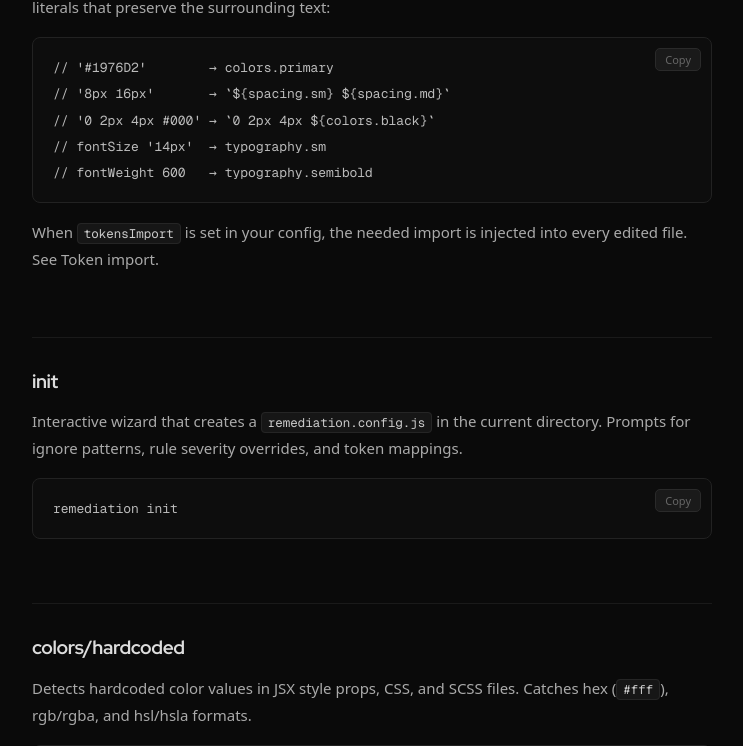
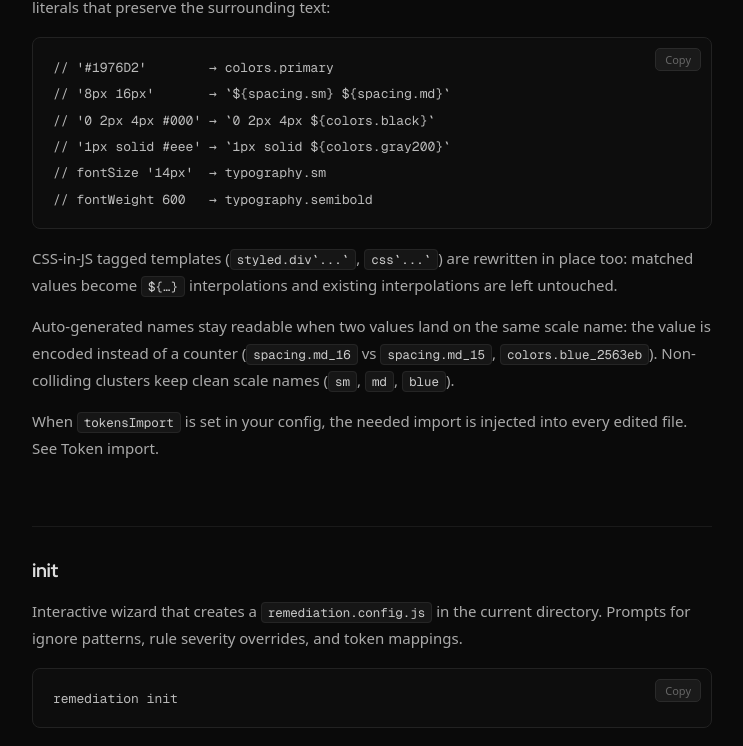
Before and after one commit to arnaudmanaranche/remediation, a React (Vite) app in the folder packages/website/: page /docs in a window 1280 px wide. Shown: the part 3159-3905 px from the top of the page, without its empty margins (288-1031 px from the left). Built offline with nearby package versions, Linux system fonts and the light colour scheme.

Commit message:
docs(website): document codemod template/shorthand support and weight token keys

```diff
--- a/packages/website/src/pages/DocsPage.tsx
+++ b/packages/website/src/pages/DocsPage.tsx
@@ -326,7 +326,18 @@ function DocsContent() {
           Whole-value literals become bare references, while compound and shorthand values
           become template literals that preserve the surrounding text:
         </p>
-        <Code colorize code={`// '#1976D2'        → colors.primary\n// '8px 16px'       → \`\${spacing.sm} \${spacing.md}\`\n// '0 2px 4px #000' → \`0 2px 4px \${colors.black}\`\n// fontSize '14px'  → typography.sm\n// fontWeight 600   → typography.semibold`} />
+        <Code colorize code={`// '#1976D2'        → colors.primary\n// '8px 16px'       → \`\${spacing.sm} \${spacing.md}\`\n// '0 2px 4px #000' → \`0 2px 4px \${colors.black}\`\n// '1px solid #eee' → \`1px solid \${colors.gray200}\`\n// fontSize '14px'  → typography.sm\n// fontWeight 600   → typography.semibold`} />
+        <p>
+          CSS-in-JS tagged templates (<code>styled.div`...`</code>, <code>css`...`</code>) are
+          rewritten in place too: matched values become <code>${'{…}'}</code> interpolations
+          and existing interpolations are left untouched.
+        </p>
+        <p>
+          Auto-generated names stay readable when two values land on the same scale name:
+          the value is encoded instead of a counter (<code>spacing.md_16</code> vs{' '}
+          <code>spacing.md_15</code>, <code>colors.blue_2563eb</code>). Non-colliding clusters
+          keep clean scale names (<code>sm</code>, <code>md</code>, <code>blue</code>).
+        </p>
         <p>
           When <code>tokensImport</code> is set in your config, the needed import is injected
           into every edited file. See <a href="#config-tokens-import">Token import</a>.
@@ -346,8 +357,10 @@ function DocsContent() {
       <section>
         <Heading id="rule-colors">colors/hardcoded</Heading>
         <p>
-          Detects hardcoded color values in JSX style props, CSS, and SCSS files.
-          Catches hex (<code>#fff</code>), rgb/rgba, and hsl/hsla formats.
+          Detects hardcoded color values in JSX style props, CSS-in-JS tagged templates,
+          CSS, and SCSS files. Catches hex (<code>#fff</code>), rgb/rgba, and hsl/hsla
+          formats — including inside shorthand values like{' '}
+          <code>border: '1px solid #e4e4e7'</code>.
         </p>
         <Code colorize code={`// ✖ flagged\n<div style={{ color: '#1976D2' }} />\n\n// ✔ ok\n<div style={{ color: colors.primary }} />`} />
       </section>
@@ -450,11 +463,12 @@ function DocsContent() {
         <Heading id="config-tokens">Token mappings</Heading>
         <p>
           The <code>tokens</code> map powers the <code>token-bypass</code> rule. Each key is
-          a raw value, each value is the token name to suggest as a replacement. The codemod
-          reuses these mappings, so a mapped value is rewritten to <em>your</em> token name
+          a raw value, each value is the token name to suggest as a replacement. Bare numeric
+          or keyword font weights are accepted as keys too. The codemod reuses these mappings,
+          so a mapped value is rewritten to <em>your</em> token name
           (<code>colors.primary</code>) rather than an auto-generated one.
         </p>
-        <Code lang="js" code={`module.exports = {\n  tokens: {\n    '#1976D2': 'colors.primary',\n    '#D32F2F': 'colors.danger',\n    '#ffffff': 'colors.white',\n    '8px':     'spacing.sm',\n    '16px':    'spacing.md',\n  },\n}`} />
+        <Code lang="js" code={`module.exports = {\n  tokens: {\n    '#1976D2': 'colors.primary',\n    '#D32F2F': 'colors.danger',\n    '#ffffff': 'colors.white',\n    '8px':     'spacing.sm',\n    '16px':    'spacing.md',\n    '600':     'typography.semibold',\n  },\n}`} />
       </section>
 
       <section>
```
